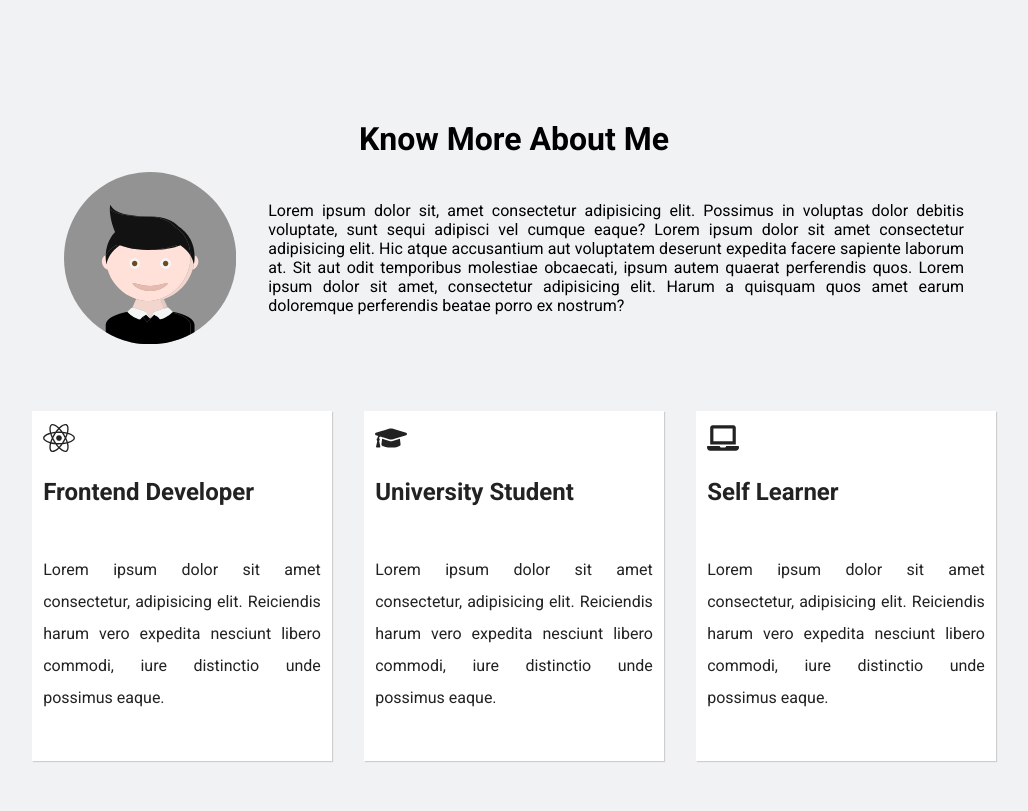
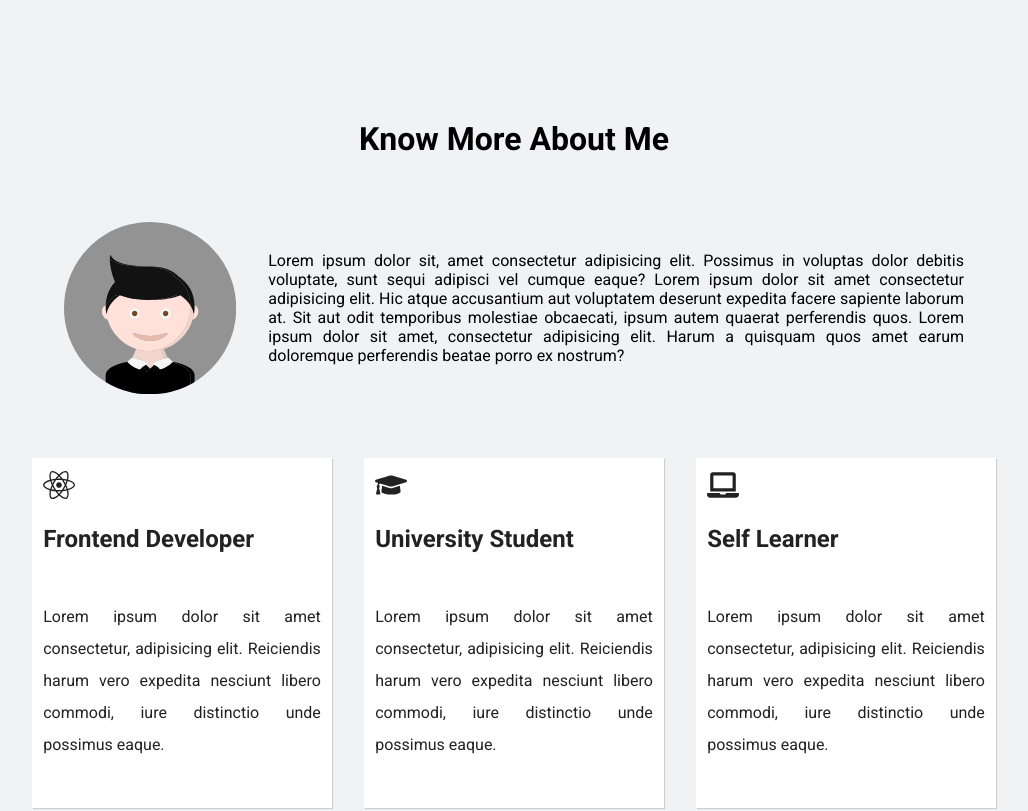
Before and after one commit to Bikalpa-Paudel/Main-Portfolio-Site, a React (Create React App) app: page / in a window 1280 px wide. Shown: the part 800-1611 px from the top of the page, without its empty margins (126-1154 px from the left). Built offline with nearby package versions, Linux system fonts and the light colour scheme.

Commit message:
fixing vh bug

```diff
--- a/src/components/about/About.css
+++ b/src/components/about/About.css
@@ -6,7 +6,7 @@
 }
 
 .about-container{
-    height: 87vh;
+    padding-bottom: 3rem;
 }
 
 .about-text{
@@ -18,14 +18,14 @@
     display: flex;
     align-items: center;
     justify-content: center;
-    height: 57vh;
+
 }
 
 .svg-container{
     display: flex;
     align-items: center;
     justify-content: center;
-    height: 25vh;
+    height: 300px;
 
 }
 .svg-container-2{
@@ -44,10 +44,7 @@
 
 /* mobile */
 @media  screen and (max-width: 800px) {
-    #about{
 
-
-    }
     .about-container{
         height: auto;
     }
--- a/src/components/navbar/Ham.css
+++ b/src/components/navbar/Ham.css
@@ -1,6 +1,6 @@
 .ham{
     position: absolute;
-    top: 10vh;
+    top: 80px;
     left: 0;
     height: 250px;
     background-color: #FFFFFF;
--- a/src/components/navbar/Navbar.css
+++ b/src/components/navbar/Navbar.css
@@ -1,7 +1,7 @@
 .nav{
     background-color: #fff;
     width: 100%;
-    height: 10vh;
+    height: 80px;
     box-shadow: 1px 1px 10px black;
     display: flex;
     align-items: center;
```
